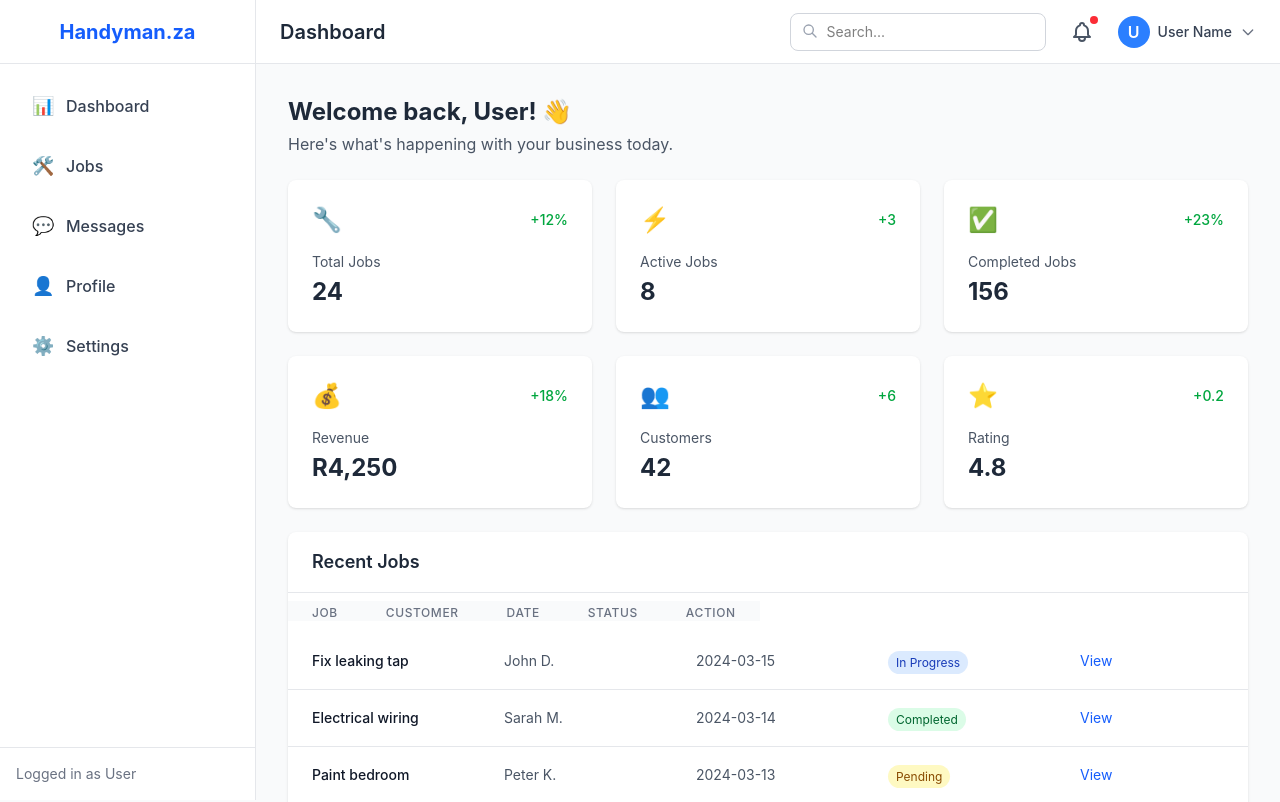
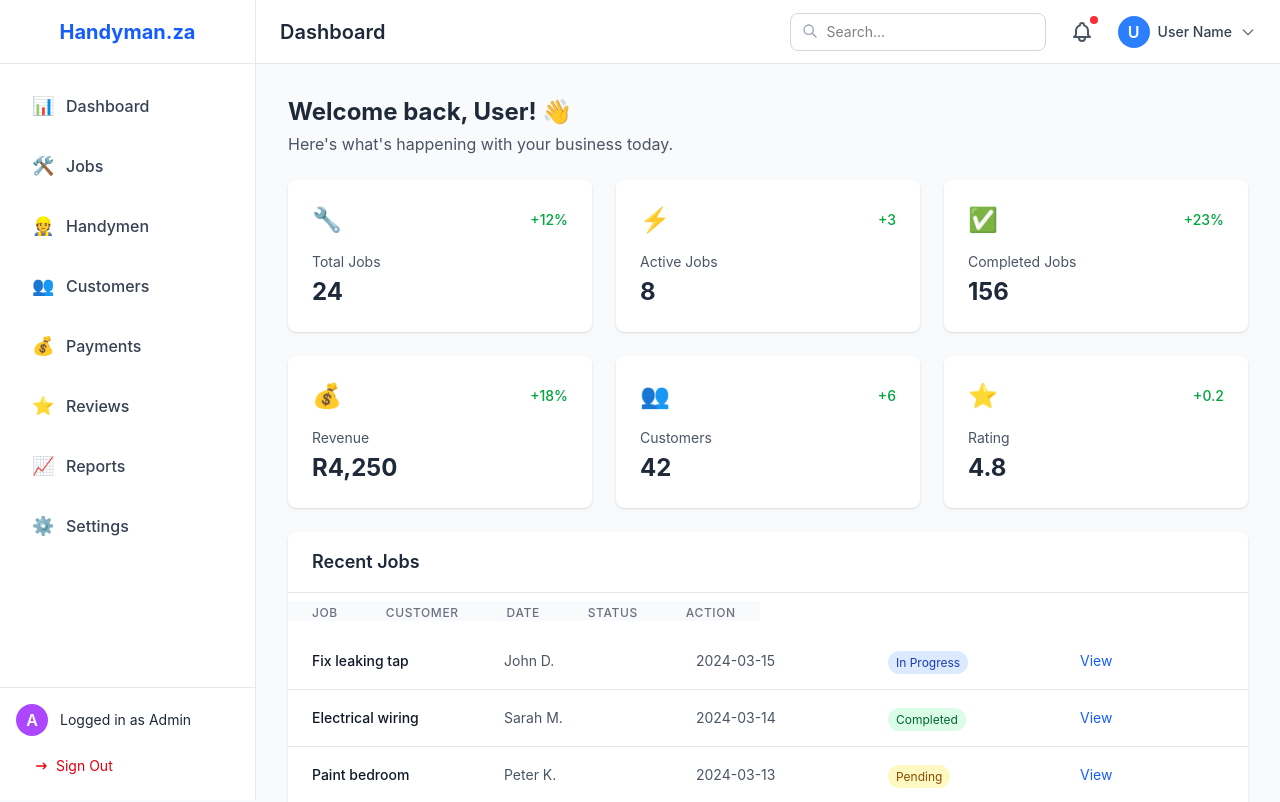
Before and after one commit to P-Mnguni/handyman_za, a React app in the folder frontend/: page / in a window 1280 px wide. Shown: the top 802 px of the page. Built offline with nearby package versions, Linux system fonts and the light colour scheme; the HTML template or start-up script is replaced by a standard one.

Commit message:
update: sidebar for admin

```diff
--- a/frontend/src/components/Sidebar.jsx
+++ b/frontend/src/components/Sidebar.jsx
@@ -4,8 +4,11 @@ const Sidebar = ({ onClose }) => {
     const navItems = [
         { path: '/dashboard', label: 'Dashboard', icon: '📊' },
         { path: '/jobs', label: 'Jobs', icon: '🛠️' },
-        { path: '/messages', label: 'Messages', icon: '💬' },
-        { path: '/profile', label: 'Profile', icon: '👤' },
+        { path: '/handymen', label: 'Handymen', icon: '👷' },
+        { path: '/customers', label: 'Customers', icon: '👥' },
+        { path: '/payments', label: 'Payments', icon: '💰' },
+        { path: '/reviews', label: 'Reviews', icon: '⭐' },
+        { path: '/reports', label: 'Reports', icon: '📈' },
         { path: '/settings', label: 'Settings', icon: '⚙️' },
     ];
 
@@ -42,7 +45,29 @@ const Sidebar = ({ onClose }) => {
 
             {/* Bottom section - will add logout later */}
             <div className='p-4 border-t border-gray-200'>
-                <div className='text-sm text-gray-500'>Logged in as User</div>
+                <div className='flex items-center mb-3'>
+                    <div className='h-8 w-8 rounded-full bg-purple-500 flex items-center justify-center text-white font-semibold mr-3'>
+                        A
+                    </div>
+                    <div className='text-sm text-gray-800'>Logged in as Admin</div>
+                </div>
+                <button className='w-full text-left px-4 py-2 text-sm text-red-600 hover:bg-red-50 rounded-lg
+                transition-colors flex items-center'>
+                    <svg
+                        className='h-4 w-4 mr-2'
+                        fill='none'
+                        stroke='currentColor'
+                        viewBox='0 0 24 24'
+                    >
+                        <path
+                            strokeLinecap='round'
+                            strokeLinejoin='round'
+                            strokeWidth={2}
+                            d='M17 16l4-4m0 0l-4-4m4 4H7m6 4vv1a3 3 0 01-3 3H6a3 3 0 01-3-3V7a3 3 0 013-3h4a3 3 0 013 3v1'
+                        />
+                    </svg>
+                    Sign Out
+                </button>
             </div>
         </aside>
     );
```
Also changed, not shown: frontend/src/pages/CreateJob.jsx (deleted).
